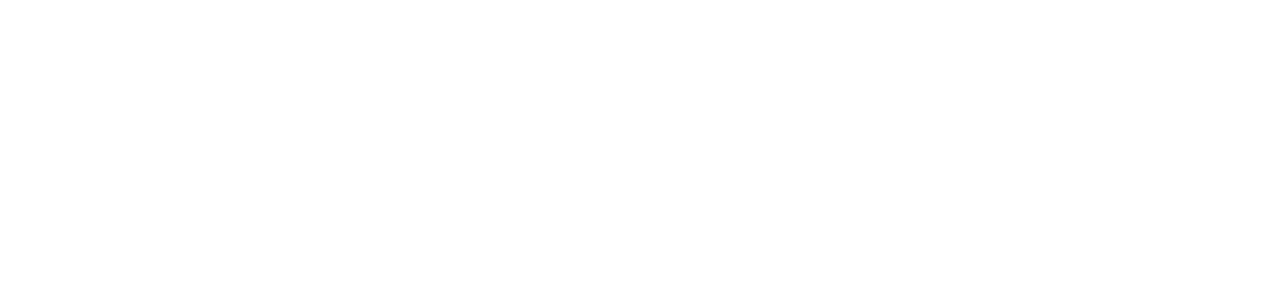
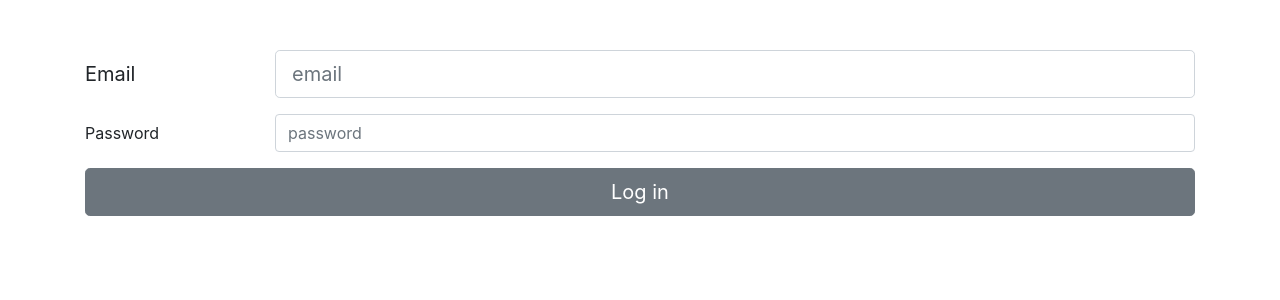
Before and after one commit to Mpinan/RouteApp, a React (Create React App) app in the folder views/: page /login in a window 1280 px wide. Shown: the top 300 px of the page. Built offline with nearby package versions, Linux system fonts and the light colour scheme.

Commit message:
Added login component

```diff
--- a/views/src/App.js
+++ b/views/src/App.js
@@ -2,6 +2,7 @@
 import { Container } from "reactstrap";
 import { BrowserRouter, Route } from "react-router-dom";
 import SignUp from "./Components/Users/Signup";
+import Login from "./Components/Users/Login";
 import MainPage from "./Components/mainPage";
 
 class App extends Component {
@@ -13,6 +14,7 @@
         <BrowserRouter>
           <Route exact path="/" component={MainPage} />
           <Route path="/signup" component={SignUp} />
+          <Route path="/login" component={Login} />
         </BrowserRouter>
       </Container>
     );
--- /dev/null
+++ b/views/src/Components/Users/Login.jsx
@@ -0,0 +1,41 @@
+import React, { Component } from "react";
+import { Button, Col, Form, FormGroup, Label, Input } from "reactstrap";
+
+const Login = () => {
+  return (
+    <Form style={{ margin: "50px 0" }}>
+      <FormGroup row>
+        <Label for="exampleEmail" sm={2} size="lg">
+          Email
+        </Label>
+        <Col sm={10}>
+          <Input
+            type="email"
+            name="email"
+            id="exampleEmail"
+            placeholder="email"
+            bsSize="lg"
+          />
+        </Col>
+      </FormGroup>
+      <FormGroup row>
+        <Label for="exampleEmail2" sm={2}>
+          Password
+        </Label>
+        <Col sm={10}>
+          <Input
+            type="password"
+            name="password"
+            id="exampleEmail2"
+            placeholder="password"
+          />
+        </Col>
+      </FormGroup>
+      <Button color="secondary" size="lg" block>
+        Log in
+      </Button>
+    </Form>
+  );
+};
+
+export default Login;
--- a/views/src/Components/Users/Signup.jsx
+++ b/views/src/Components/Users/Signup.jsx
@@ -64,6 +64,7 @@
     })
       .then(response => response.json())
       .then(response => console.log(response))
+      .then(response => this.setRedirect())
       .catch(err => console.log(err));
   };
 
@@ -126,7 +127,9 @@
           />
         </FormGroup>
 
-        <Button>Submit</Button>
+        <Button color="secondary" size="lg" block>
+          Submit
+        </Button>
       </Form>
     );
   }
```
Also changed, not shown: 2 other files (tests, documents, lock files or other folders).
